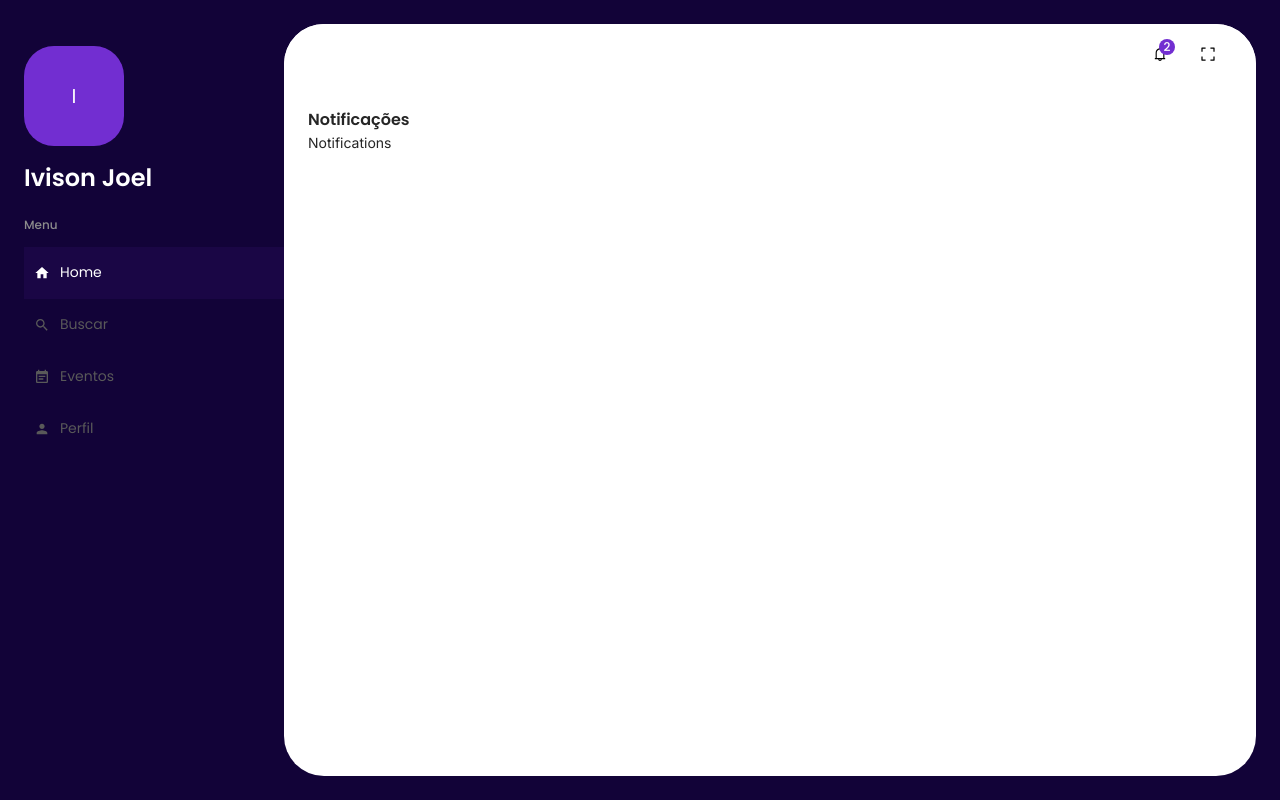
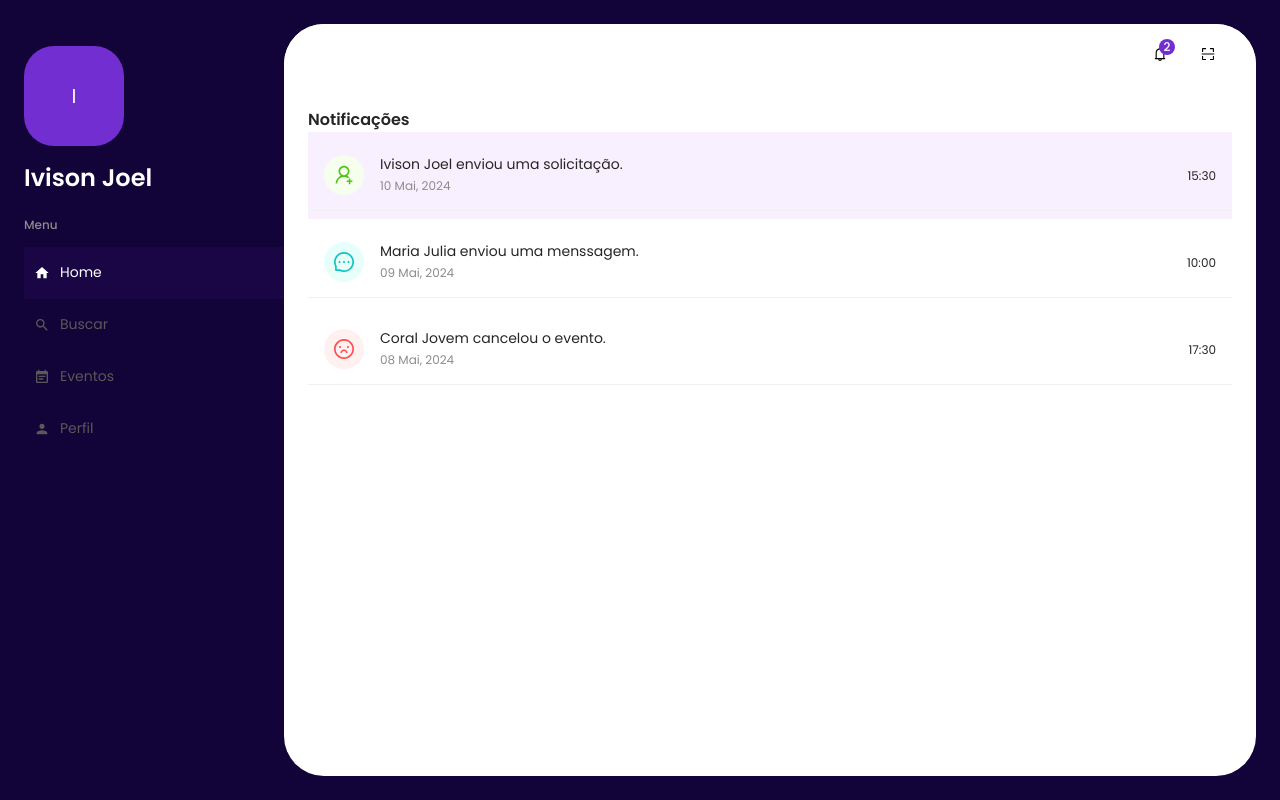
Before and after one commit to Ivisonj/IEvent-Frontend, a Next.js app in the folder ievent-frontend/: page /user/notifications in a window 1280 px wide. Built offline with nearby package versions, Linux system fonts and the light colour scheme; a web font is replaced by a local one.

Commit message:
feat: notification component implementation

```diff
--- a/ievent-frontend/src/app/user/notifications/page.tsx
+++ b/ievent-frontend/src/app/user/notifications/page.tsx
@@ -1,13 +1,59 @@
 import { Box, Typography } from '@mui/material'
 
 import Notification from '@/components/notification'
+
+interface NotificationsTypes {
+  id: string
+  userName: string
+  sentAt: string
+  date: string
+  readed: boolean
+  type: 'solicitation' | 'message' | 'cancel'
+}
+
+const data: NotificationsTypes[] = [
+  {
+    id: '01',
+    userName: 'Ivison Joel',
+    sentAt: '15:30',
+    date: '10 Mai, 2024',
+    readed: false,
+    type: 'solicitation',
+  },
+  {
+    id: '02',
+    userName: 'Maria Julia',
+    sentAt: '10:00',
+    date: '09 Mai, 2024',
+    readed: true,
+    type: 'message',
+  },
+  {
+    id: '03',
+    userName: 'Coral Jovem',
+    sentAt: '17:30',
+    date: '08 Mai, 2024',
+    readed: true,
+    type: 'cancel',
+  },
+]
 
 const NotificationsPage = () => {
   return (
     <Box width="100%" height="auto" flexDirection="column">
       <Typography variant="h5">Notificações</Typography>
       <Box width="100%" height="auto" flexDirection="column">
-        <Notification />
+        {data.map((item: NotificationsTypes) => (
+          <Notification
+            key={item.id}
+            id={item.id}
+            userName={item.userName}
+            sentAt={item.sentAt}
+            date={item.date}
+            readed={item.readed}
+            type={item.type}
+          />
+        ))}
       </Box>
     </Box>
   )
--- a/ievent-frontend/src/components/notification/index.tsx
+++ b/ievent-frontend/src/components/notification/index.tsx
@@ -1,7 +1,89 @@
-import { Box } from '@mui/material'
+import {
+  UserAddOutlined,
+  MessageOutlined,
+  FrownOutlined,
+} from '@ant-design/icons'
+import {
+  List,
+  ListItemButton,
+  ListItemAvatar,
+  Avatar,
+  ListItemText,
+  Typography,
+  ListItemSecondaryAction,
+  Divider,
+} from '@mui/material'
 
-const Notification = () => {
-  return <Box>Notifications</Box>
+interface NotificationProps {
+  id: string
+  userName: string
+  sentAt: string
+  date: string
+  readed: boolean
+  type: 'solicitation' | 'message' | 'cancel'
+}
+const Notification = ({
+  userName,
+  sentAt,
+  date,
+  readed,
+  type,
+}: NotificationProps) => {
+  const notificationData =
+    type === 'solicitation'
+      ? {
+        bgcolor: 'success.lighter',
+        color: 'success.main',
+        text: `${userName} enviou uma solicitação.`,
+      }
+      : type === 'message'
+        ? {
+          bgcolor: 'info.lighter',
+          color: 'info.main',
+          text: `${userName} enviou uma menssagem.`,
+        }
+        : type === 'cancel'
+          ? {
+            bgcolor: 'error.lighter',
+            color: 'error.main',
+            text: `${userName} cancelou o evento.`,
+          }
+          : null
+  return (
+    <List
+      component="nav"
+      sx={{
+        bgcolor: !readed ? 'primary.lighter' : '',
+      }}
+    >
+      <ListItemButton>
+        <ListItemAvatar>
+          <Avatar
+            sx={{
+              color: notificationData?.color,
+              bgcolor: notificationData?.bgcolor,
+            }}
+          >
+            {type === 'solicitation' && <UserAddOutlined />}
+            {type === 'message' && <MessageOutlined />}
+            {type === 'cancel' && <FrownOutlined />}
+          </Avatar>
+        </ListItemAvatar>
+        <ListItemText
+          primary={
+            <Typography variant="h6">{notificationData?.text}</Typography>
+          }
+          secondary={date}
+        />
+        <ListItemSecondaryAction>
+          <Typography variant="caption" noWrap>
+            {sentAt}
+          </Typography>
+        </ListItemSecondaryAction>
+      </ListItemButton>
+      <Divider />
+    </List>
+  )
 }
 
 export default Notification
--- a/ievent-frontend/src/layouts/mainLayout/header/headerContent/index.tsx
+++ b/ievent-frontend/src/layouts/mainLayout/header/headerContent/index.tsx
@@ -1,5 +1,6 @@
 import { useState, useEffect } from 'react'
-import { BellOutlined, ExpandOutlined } from '@ant-design/icons'
+import { useRouter } from 'next/navigation'
+import { BellOutlined, ScanOutlined } from '@ant-design/icons'
 import {
   Box,
   Button,
@@ -11,6 +12,7 @@ import {
 } from '@mui/material'
 
 const HeaderContent = () => {
+  const router = useRouter()
   const theme = useTheme()
   const [hasMounted, setHasMounted] = useState(false)
   const matchDownMd = useMediaQuery(theme.breakpoints.down('lg'))
@@ -37,13 +39,17 @@ const HeaderContent = () => {
         )}
       </Stack>
       <Stack direction="row" alignItems="center">
-        <Button variant="text" sx={{ px: 0, minWidth: '48px', height: '48px' }}>
+        <Button
+          variant="text"
+          sx={{ px: 0, minWidth: '48px', height: '48px' }}
+          onClick={() => router.push('/user/notifications')}
+        >
           <Badge badgeContent={2} color="primary">
             <BellOutlined style={{ color: theme.palette.common.black }} />
           </Badge>
         </Button>
         <Button variant="text" sx={{ px: 0, minWidth: '48px', height: '48px' }}>
-          <ExpandOutlined style={{ color: theme.palette.common.black }} />
+          <ScanOutlined style={{ color: theme.palette.common.black }} />
         </Button>
       </Stack>
     </Box>
```
